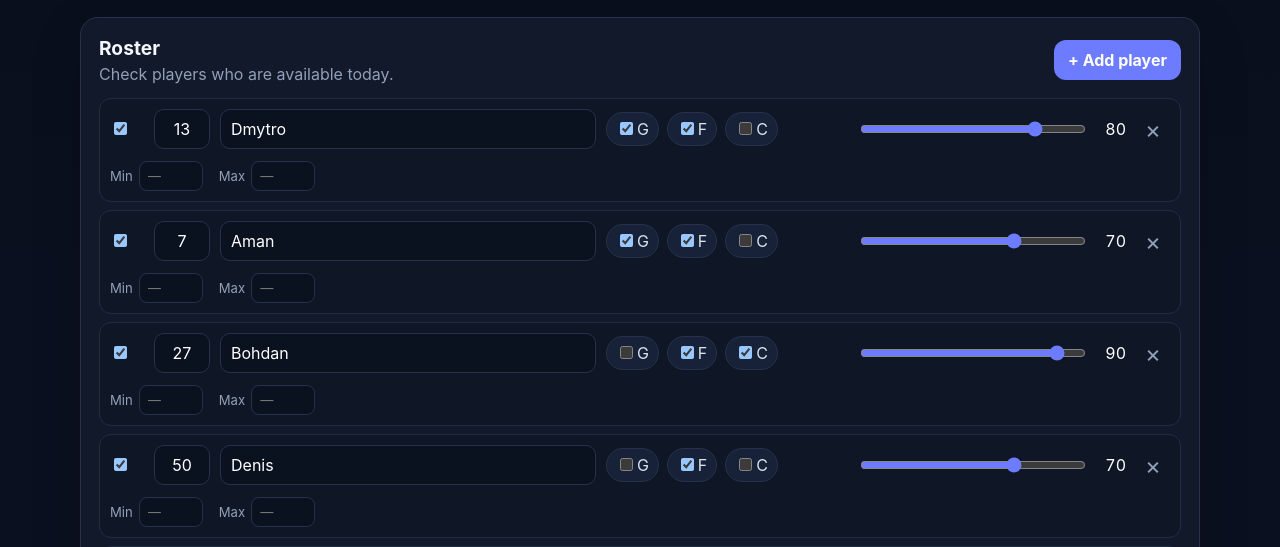
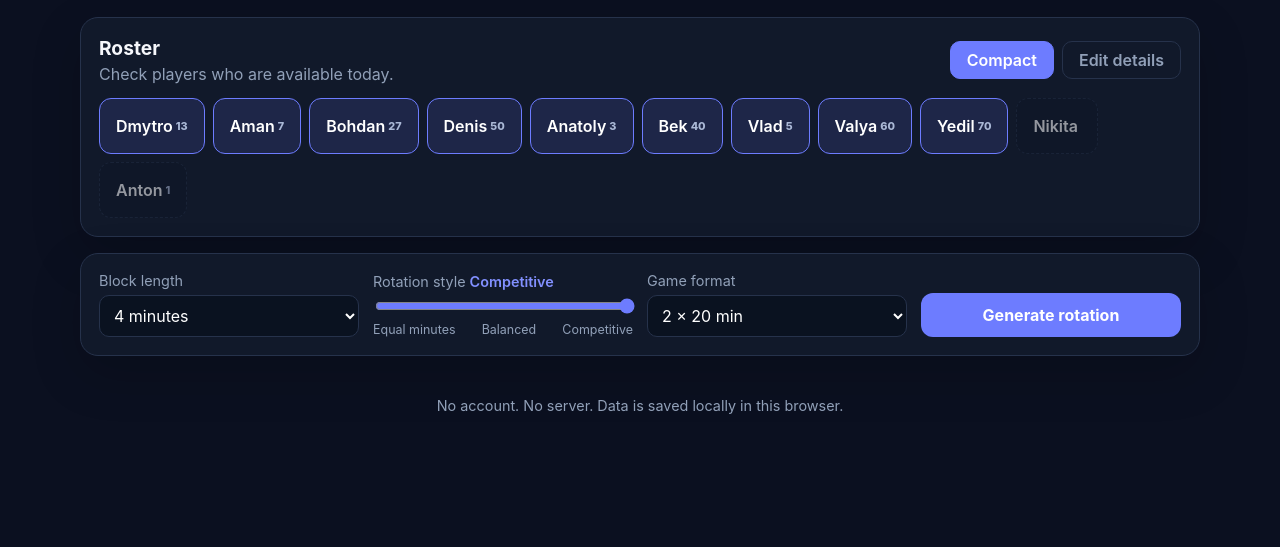
Before and after one commit to AOrazaev/rotations, a plain HTML site: page index.html in a window 1280 px wide. Shown: the part 253-800 px from the top of the page. Drawn offline with Linux system fonts and the light colour scheme.

Commit message:
Add compact mode

```diff
--- a/app.js
+++ b/app.js
@@ -33,6 +33,9 @@ const timelineGrid = document.querySelector('#timelineGrid');
 const tabTable = document.querySelector('#tabTable');
 const tabTimeline = document.querySelector('#tabTimeline');
 const seedInput = document.querySelector('#regenerateSeed');
+const rosterCompactTab = document.querySelector('#rosterCompactTab');
+const rosterEditTab = document.querySelector('#rosterEditTab');
+const addPlayerBtn = document.querySelector('#addPlayer');
 
 function loadState() {
   try {
@@ -42,6 +45,7 @@ function loadState() {
         saved.intensity = LEGACY_MODE_INTENSITY[saved.mode] ?? 100;
       }
       delete saved.mode;
+      if (typeof saved.rosterCompact !== 'boolean') saved.rosterCompact = true;
       saved.players.forEach(p => {
         if (typeof p.number !== 'string') p.number = '';
         if (typeof p.minMinutes !== 'number') p.minMinutes = null;
@@ -50,7 +54,7 @@ function loadState() {
       return saved;
     }
   } catch (_) {}
-  return { players: defaultPlayers, blockMinutes: 4, intensity: 100 };
+  return { players: defaultPlayers, blockMinutes: 4, intensity: 100, rosterCompact: true };
 }
 
 function saveState() {
@@ -69,10 +73,15 @@ function renderRoster() {
     const posBoxes = [...node.querySelectorAll('.positions input')];
     const minMinutes = node.querySelector('.min-minutes');
     const maxMinutes = node.querySelector('.max-minutes');
+    const compactJersey = node.querySelector('.compact-jersey');
+    const nameText = node.querySelector('.name-text');
 
     present.checked = !!player.present;
+    node.classList.toggle('chip-off', !present.checked);
     jersey.value = player.number || '';
     name.value = player.name;
+    nameText.textContent = player.name;
+    compactJersey.textContent = player.number || '';
     skill.value = player.skill;
     skillValue.textContent = player.skill;
     posBoxes.forEach(box => box.checked = player.positions.includes(box.value));
@@ -81,9 +90,12 @@ function renderRoster() {
 
     const update = () => {
       player.present = present.checked;
+      node.classList.toggle('chip-off', !present.checked);
       player.number = jersey.value.replace(/[^0-9]/g, '').slice(0, 3);
       jersey.value = player.number;
+      compactJersey.textContent = player.number;
       player.name = name.value.trim() || 'Unnamed';
+      nameText.textContent = player.name;
       player.skill = Number(skill.value);
       player.positions = posBoxes.filter(x => x.checked).map(x => x.value);
       skillValue.textContent = player.skill;
@@ -103,6 +115,21 @@ function renderRoster() {
       state.players = state.players.filter(p => p.id !== player.id);
       saveState();
       renderRoster();
+    });
+
+    node.tabIndex = 0;
+    node.addEventListener('click', (e) => {
+      if (!state.rosterCompact) return;
+      present.checked = !present.checked;
+      update();
+    });
+    node.addEventListener('keydown', (e) => {
+      if (!state.rosterCompact) return;
+      if (e.key === 'Enter' || e.key === ' ') {
+        e.preventDefault();
+        present.checked = !present.checked;
+        update();
+      }
     });
 
     rosterEl.appendChild(node);
@@ -424,6 +451,20 @@ function setActiveView(view) {
 tabTable.addEventListener('click', () => setActiveView('table'));
 tabTimeline.addEventListener('click', () => setActiveView('timeline'));
 
+function setRosterMode(compact) {
+  state.rosterCompact = compact;
+  saveState();
+  rosterEl.classList.toggle('compact', compact);
+  addPlayerBtn.classList.toggle('hidden', compact);
+  rosterCompactTab.classList.toggle('active', compact);
+  rosterEditTab.classList.toggle('active', !compact);
+  rosterCompactTab.setAttribute('aria-selected', String(compact));
+  rosterEditTab.setAttribute('aria-selected', String(!compact));
+}
+
+rosterCompactTab.addEventListener('click', () => setRosterMode(true));
+rosterEditTab.addEventListener('click', () => setRosterMode(false));
+
 function intensityLabel(v) {
   if (v <= 10) return 'Equal minutes';
   if (v >= 90) return 'Competitive';
@@ -501,7 +542,7 @@ intensityInput.addEventListener('input', () => {
 });
 document.querySelector('#resetApp').addEventListener('click', () => {
   if (!confirm('Reset roster and settings to defaults?')) return;
-  localStorage.removeItem(STORAGE_KEY); state = { players: defaultPlayers.map(p=>({...p,id:crypto.randomUUID()})), blockMinutes:4, intensity:100 }; saveState(); renderRoster();
+  localStorage.removeItem(STORAGE_KEY); state = { players: defaultPlayers.map(p=>({...p,id:crypto.randomUUID()})), blockMinutes:4, intensity:100, rosterCompact:true }; saveState(); renderRoster(); setRosterMode(true);
   intensityInput.value = '100'; intensityValueEl.textContent = intensityLabel(100);
   rotationCard.classList.add('hidden'); seedInput.value = '';
 });
@@ -896,3 +937,4 @@ document.querySelector('#copyRotationImage').addEventListener('click', async ()
 });
 
 renderRoster();
+setRosterMode(state.rosterCompact !== false);
--- a/index.html
+++ b/index.html
@@ -24,7 +24,13 @@
           <h2>Roster</h2>
           <p>Check players who are available today.</p>
         </div>
-        <button id="addPlayer" class="primary">+ Add player</button>
+        <div class="roster-controls">
+          <div class="view-tabs" role="tablist" aria-label="Roster view">
+            <button id="rosterCompactTab" class="view-tab" type="button" role="tab" aria-selected="false">Compact</button>
+            <button id="rosterEditTab" class="view-tab" type="button" role="tab" aria-selected="false">Edit details</button>
+          </div>
+          <button id="addPlayer" class="primary">+ Add player</button>
+        </div>
       </div>
       <div id="roster" class="roster"></div>
     </section>
@@ -106,19 +112,22 @@
         <input class="present" type="checkbox" />
         <span class="checkmark"></span>
       </label>
-      <input class="jersey" type="text" inputmode="numeric" maxlength="3" placeholder="#" aria-label="Jersey number (optional)" />
-      <input class="name" type="text" aria-label="Player name" />
-      <div class="positions" aria-label="Positions">
+      <input class="jersey edit-only" type="text" inputmode="numeric" maxlength="3" placeholder="#" aria-label="Jersey number (optional)" />
+      <div class="name-cell">
+        <input class="name edit-only" type="text" aria-label="Player name" />
+        <span class="name-display"><span class="name-text"></span><sup class="jersey-sup compact-jersey"></sup></span>
+      </div>
+      <div class="positions edit-only" aria-label="Positions">
         <label><input type="checkbox" value="G" />G</label>
         <label><input type="checkbox" value="F" />F</label>
         <label><input type="checkbox" value="C" />C</label>
       </div>
-      <div class="skill-wrap">
+      <div class="skill-wrap edit-only">
         <input class="skill" type="range" min="1" max="100" step="1" />
         <span class="skill-value"></span>
       </div>
-      <button class="delete icon-button" aria-label="Delete player">×</button>
-      <div class="minutes-limits">
+      <button class="delete icon-button edit-only" aria-label="Delete player">×</button>
+      <div class="minutes-limits edit-only">
         <label class="limit-field"><span>Min</span><input class="min-minutes" type="number" min="0" step="1" placeholder="—" aria-label="Minimum minutes (optional)" /></label>
         <label class="limit-field"><span>Max</span><input class="max-minutes" type="number" min="0" step="1" placeholder="—" aria-label="Maximum minutes (optional)" /></label>
       </div>
--- a/styles.css
+++ b/styles.css
@@ -18,7 +18,9 @@ button,input,select { font:inherit; }
 h1 { font-size:clamp(2rem,6vw,3.6rem); line-height:1; margin:0; max-width:780px; }
 .subtitle { color:var(--muted); max-width:760px; font-size:1.05rem; line-height:1.5; }
 .card { background:rgba(18,26,43,.94); border:1px solid var(--line); border-radius:18px; padding:18px; margin:16px 0; box-shadow:0 18px 50px rgba(0,0,0,.18); }
-.section-head { display:flex; justify-content:space-between; gap:12px; align-items:center; margin-bottom:14px; }
+.section-head { display:flex; justify-content:space-between; gap:12px; align-items:center; margin-bottom:14px; flex-wrap:wrap; }
+.roster-controls { display:flex; align-items:center; gap:10px; flex-wrap:wrap; }
+.roster-controls .view-tabs { margin-bottom:0; }
 h2 { margin:0 0 4px; font-size:1.2rem; }
 .section-head p { margin:0; color:var(--muted); }
 button { border:0; border-radius:12px; padding:10px 14px; cursor:pointer; }
@@ -39,6 +41,11 @@ button { border:0; border-radius:12px; padding:10px 14px; cursor:pointer; }
 .skill { width:100%; }
 .skill-value { font-variant-numeric:tabular-nums; text-align:right; color:#fff; }
 .minutes-limits { grid-column:1 / -1; display:flex; gap:16px; flex-wrap:wrap; padding-top:2px; }
+.name-cell { display:flex; align-items:center; gap:2px; min-width:0; }
+.name-cell input.name { flex:1; min-width:0; }
+.name-display { display:none; align-items:center; gap:2px; color:#fff; font-weight:600; padding:9px 2px; min-width:0; }
+.name-display .name-text { overflow:hidden; text-overflow:ellipsis; white-space:nowrap; }
+.compact-jersey { display:none; }
 .limit-field { display:flex; align-items:center; gap:6px; font-size:.82rem; color:var(--muted); }
 .limit-field input { width:64px; background:#0a1220; color:#fff; border:1px solid var(--line); border-radius:8px; padding:6px 8px; }
 .icon-button { background:transparent; color:var(--muted); font-size:1.5rem; padding:0; }
@@ -100,3 +107,31 @@ footer { color:var(--muted); text-align:center; padding-top:10px; font-size:.9re
   .skill-wrap { grid-column:2/4; }
   .delete { grid-column:4; grid-row:1; }
 }
+
+/* Compact roster mode: render each player as a wrapped toggle chip
+   (checkbox + name + jersey superscript), hiding the rarely-touched
+   setup fields (jersey input, positions, skill, min/max, delete).
+   Placed after the mobile media query so it wins the cascade at any width. */
+.roster.compact { display:flex; flex-wrap:wrap; gap:8px; }
+.roster.compact .player-row {
+  display:inline-flex;
+  width:auto;
+  align-items:center;
+  gap:4px;
+  padding:8px 14px;
+  cursor:pointer;
+  user-select:none;
+  background:rgba(109,124,255,.14);
+  border-color:var(--accent);
+  transition:background .12s ease, border-color .12s ease, opacity .12s ease;
+}
+.roster.compact .player-row.chip-off {
+  background:#0f1727;
+  border-color:#202c43;
+  border-style:dashed;
+  opacity:.55;
+}
+.roster.compact .check-wrap { display:none; }
+.roster.compact .edit-only { display:none; }
+.roster.compact .compact-jersey { display:inline; }
+.roster.compact .name-display { display:inline-flex; }
```
